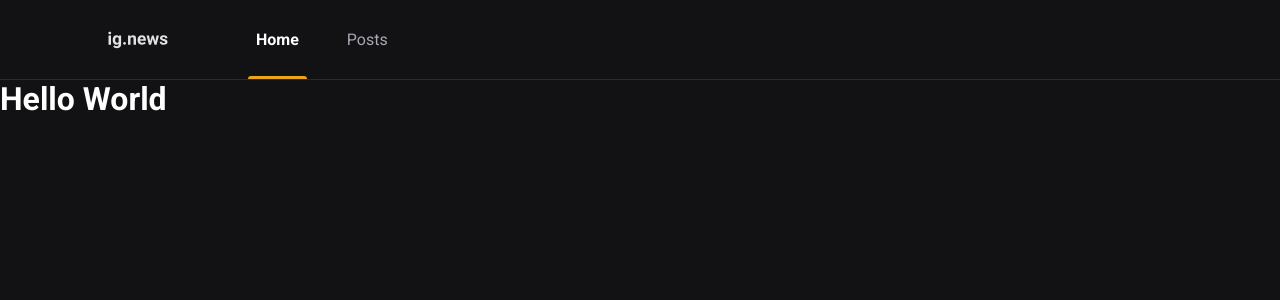
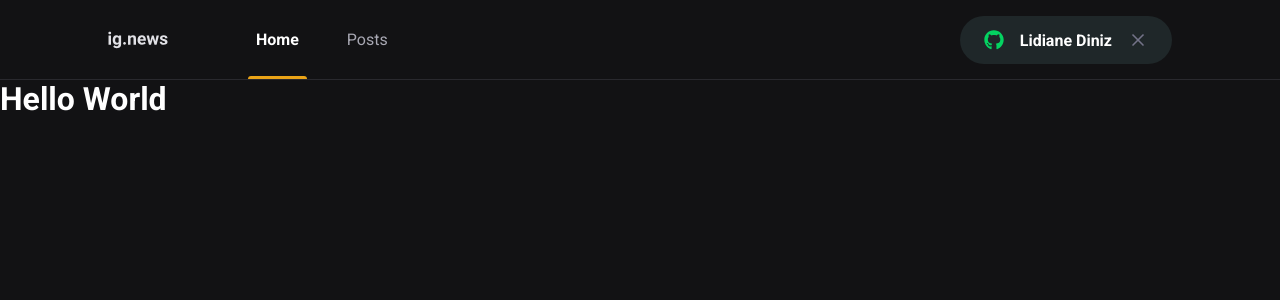
Before and after one commit to LidianeDiniz/ignews, a Next.js app: page / in a window 1280 px wide. Shown: the top 300 px of the page. Built offline with nearby package versions, Linux system fonts and the light colour scheme.

Commit message:
Componente SignInButton

```diff
--- a/package.json
+++ b/package.json
@@ -9,9 +9,11 @@
     "lint": "next lint"
   },
   "dependencies": {
+    "icons": "^1.0.0",
     "next": "13.2.3",
-    "react": "18.2.0",
+    "react": "^18.2.0",
     "react-dom": "18.2.0",
+    "react-icons": "^4.7.1",
     "sass": "^1.58.3"
   },
   "devDependencies": {
--- a/src/components/Header/Index.tsx
+++ b/src/components/Header/Index.tsx
@@ -1,5 +1,6 @@
 import Image from 'next/image'
 import styles from './styles.module.scss';
+import { SignInButton } from '../SignInButton';
 
 export function Header(){
     return(
@@ -10,6 +11,8 @@
                 <a className={styles.acitive}>Home</a>
                 <a>Posts</a>
                </nav>
+
+               <SignInButton/>
             </div>
         </header>
     )
--- a/src/components/Header/styles.module.scss
+++ b/src/components/Header/styles.module.scss
@@ -51,4 +51,9 @@
     }
 
 }
+
+button{
+    margin-left: auto;
 }
+
+}
--- /dev/null
+++ b/src/components/SignInButton/index.tsx
@@ -0,0 +1,28 @@
+import styles from './styles.module.scss'
+import {FaGithub} from 'react-icons/fa'
+import {FiX} from 'react-icons/fi'
+
+export function SignInButton(){
+
+    const isUserLoggedIn = true;
+    return isUserLoggedIn ? (
+        <button
+        type='button'
+        className={styles.sigInButton}>
+        <FaGithub color='#04d361'/>
+       Lidiane Diniz
+     <FiX color='#737388' className={styles.closeIcon}/>
+        </button>
+
+    ):(
+
+        <button
+        type='button'
+        className={styles.sigInButton}>
+        <FaGithub color='#eba417'/>
+        Sign in with Github
+        </button>
+    )
+
+
+}
--- /dev/null
+++ b/src/components/SignInButton/styles.module.scss
@@ -0,0 +1,34 @@
+.sigInButton{
+    height: 3rem;
+    border-radius: 3rem;
+    background: var(--gray-850);
+    border: 0;
+    padding: 0 1.5rem;
+
+    display: flex;
+    align-items: center;
+    justify-content: center;
+
+    color: var(--white);
+    font-weight: bold;
+
+    svg {
+        width: 20px;
+        height: 20px;
+    }
+
+    svg:first-child {
+        margin-right: 1rem;
+    }
+
+    svg.closeIcon{
+        margin-left: 1rem;
+    }
+
+    transition: filter 2s;
+
+    &:hover{
+        filter: brightness(0.8);
+    }
+
+}
--- a/src/pages/_app.tsx
+++ b/src/pages/_app.tsx
@@ -1,11 +1,13 @@
 import {AppProps} from 'next/app'
 import  '../styles/global.scss';
 import { Header } from '../components/Header/Index';
+
 
 function MyApp({ Component, pageProps }: AppProps) {
   return (
    <>
     <Header/>
+
     <Component {...pageProps} />
    </>
   )
--- a/src/pages/index.tsx
+++ b/src/pages/index.tsx
@@ -4,7 +4,7 @@
   return (
     <>
       <Head>
-        <title> Início | ig.news </title>
+        <title> Home | ig.news </title>
       </Head>
 
       <h1>Hello World</h1>
--- a/src/styles/global.scss
+++ b/src/styles/global.scss
@@ -9,6 +9,7 @@
         --gray-100: #e1e1e6;
         --gray-300: #a8a8b3;
         --gray-800: #29292e;
+        --gray-850: #1f2729;
         --gray-900: #121214;
 
         --cyan-500: #61dafb;
```
Also changed, not shown: 1 other file (tests, documents, lock files or other folders).
